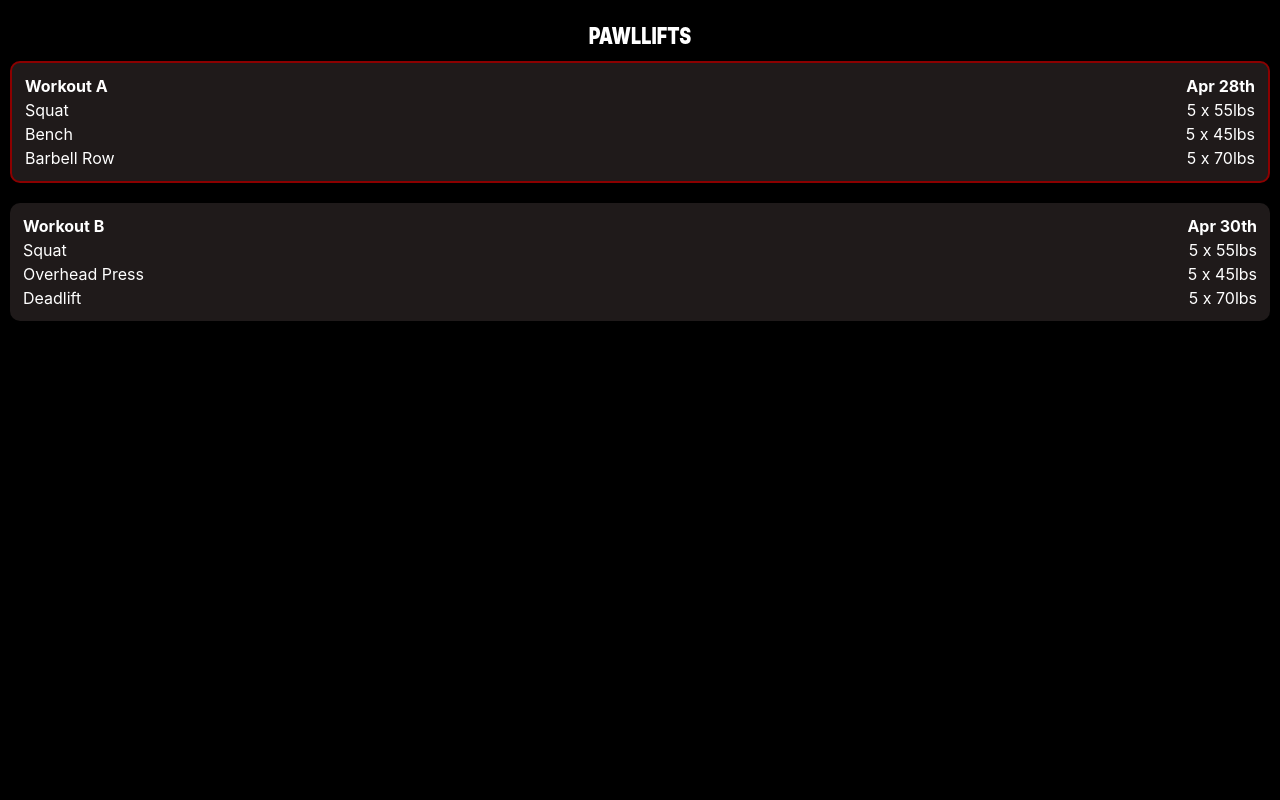
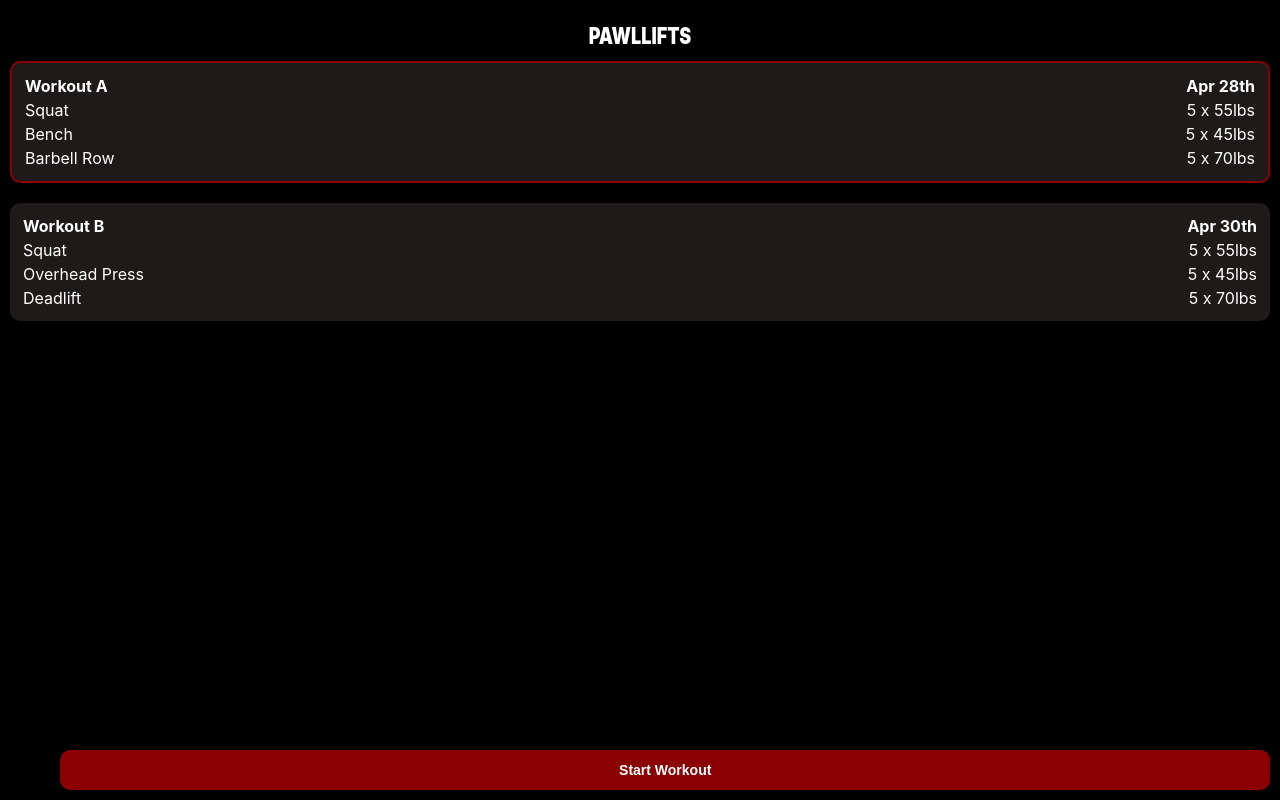
Before and after one commit to ageoldpun/pawl-lifts, a React (Create React App) app: page / in a window 1280 px wide. Built offline with nearby package versions, Linux system fonts and the light colour scheme.

Commit message:
Fix a couple pissed off React logs

```diff
--- a/src/App.css
+++ b/src/App.css
@@ -33,3 +33,19 @@ body {
   border: 2px solid;
   border-color: darkred;
 }
+
+.button {
+  background-color: darkred;
+  width: 94.5%;
+  border-radius: 10px;
+  padding: 10px;
+  color: white;
+  font-size: 14px;
+  font-weight: 900;
+  border: 2px solid;
+  border-color: darkred;
+  position: absolute;
+  right: 0;
+  bottom: 10px;
+  margin-right: 10px;
+}
--- a/src/App.js
+++ b/src/App.js
@@ -43,20 +43,26 @@ const dummyWorkoutSummaryData = [
   },
 ];
 
+function startWorkout() {
+  console.log('thing');
+}
+
 function App() {
   return (
     <div className="app">
       <header className="app-header">
-          <h2 className="bold">PawlLifts</h2>
+        <h2 className="bold">PawlLifts</h2>
       </header>
         { dummyWorkoutSummaryData.map((workoutSummary) => {
           return <WorkoutSummary
+            key={workoutSummary.name}
             date={workoutSummary.dateOfNextExercise}
             name={workoutSummary.name}
             exercises={workoutSummary.exercises}
             selected={workoutSummary.selected}
           />
         })}
+        <button className="button" onClick={startWorkout}>Start Workout</button>
     </div>
   );
 }
--- a/src/components/WorkoutSummary.js
+++ b/src/components/WorkoutSummary.js
@@ -11,18 +11,22 @@ export default function WorkoutSummary(props) {
   return (
     <div className={`workout-summary ${selected ? 'selected' : ''}`}>
       <table style={{width: '100%'}}>
+        <thead>
           <tr>
             <th style={{textAlign: 'left'}}>{name}</th>
             <th style={{textAlign: 'right'}}>{date}</th>
           </tr>
+        </thead>
+        <tbody>
           {exercises.map((exercise) => {
             return (
-            <tr>
+              <tr key={exercise.name}>
                 <td style={{textAlign: 'left'}}>{exercise.name}</td>
                 <td style={{textAlign: 'right'}}>5 x {exercise.weight}lbs</td>
               </tr>
             )
           })}
+        </tbody>
       </table>
     </div>
   )
```
Lines whose indentation alone changed are shown as unchanged.
